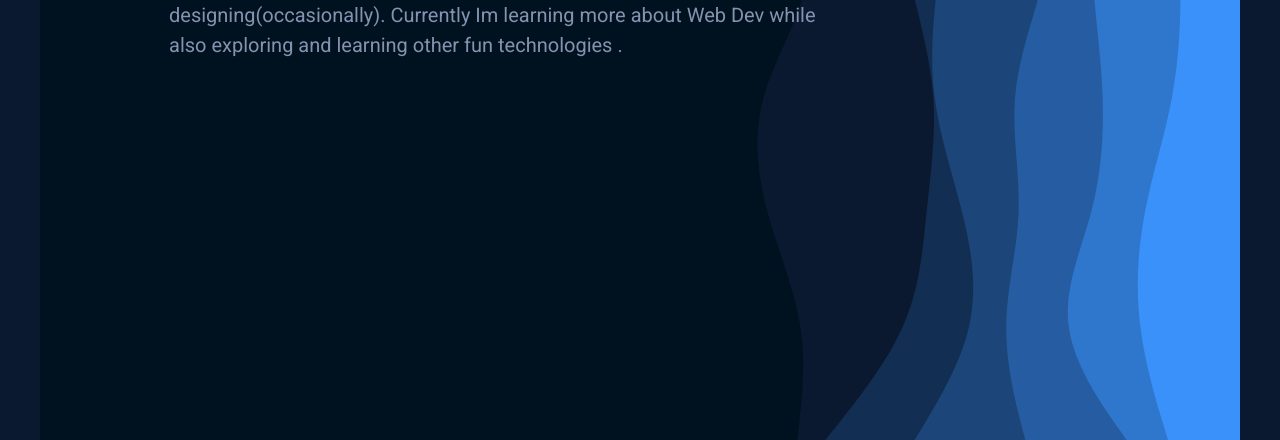
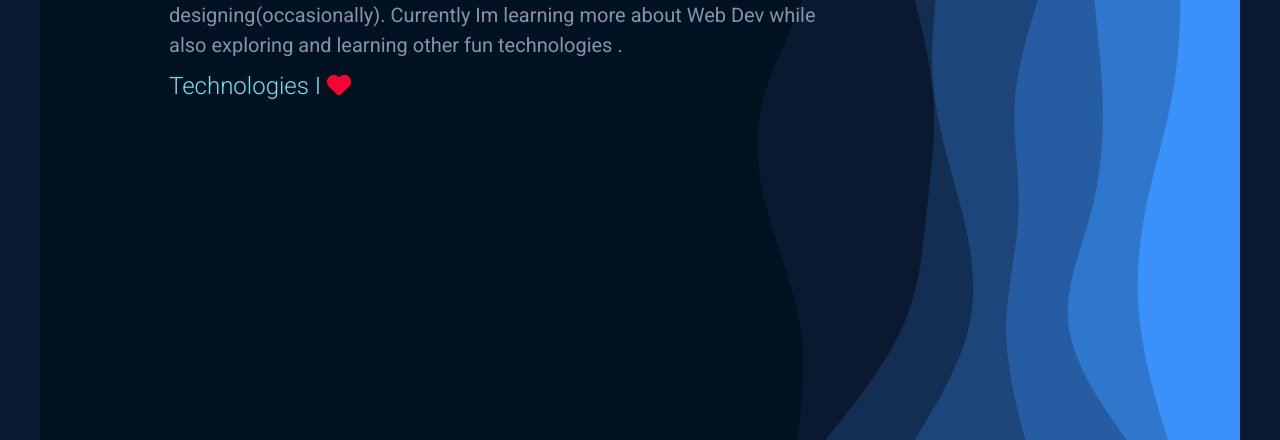
Before and after one commit to Rohan-Hazari/Portfolio, a plain HTML site: page html/index.html in a window 1280 px wide. Shown: the part 360-800 px from the top of the page. Drawn offline with Linux system fonts and the light colour scheme.

Commit message:
changed content

```diff
--- a/css/home.css
+++ b/css/home.css
@@ -269,6 +269,14 @@ main{
     margin: 0 0 0 5px;
 }
 
+.fa-heart{
+    color: rgb(255, 0, 51);
+    transition: 0.2s all ease ;
+}
+.fa-heart:hover{
+    transform: scale(1.1);
+}
+
 
 
 
--- a/html/index.html
+++ b/html/index.html
@@ -86,6 +86,7 @@
                             while also exploring and
                             learning other fun technologies .
                         </p>
+                        <h1>Technologies I <i class="fa-solid fa-heart"></i></h1>
 
                         <!-- give a bit intro about urself and the option for resume and shit -->
                     </div>
```
